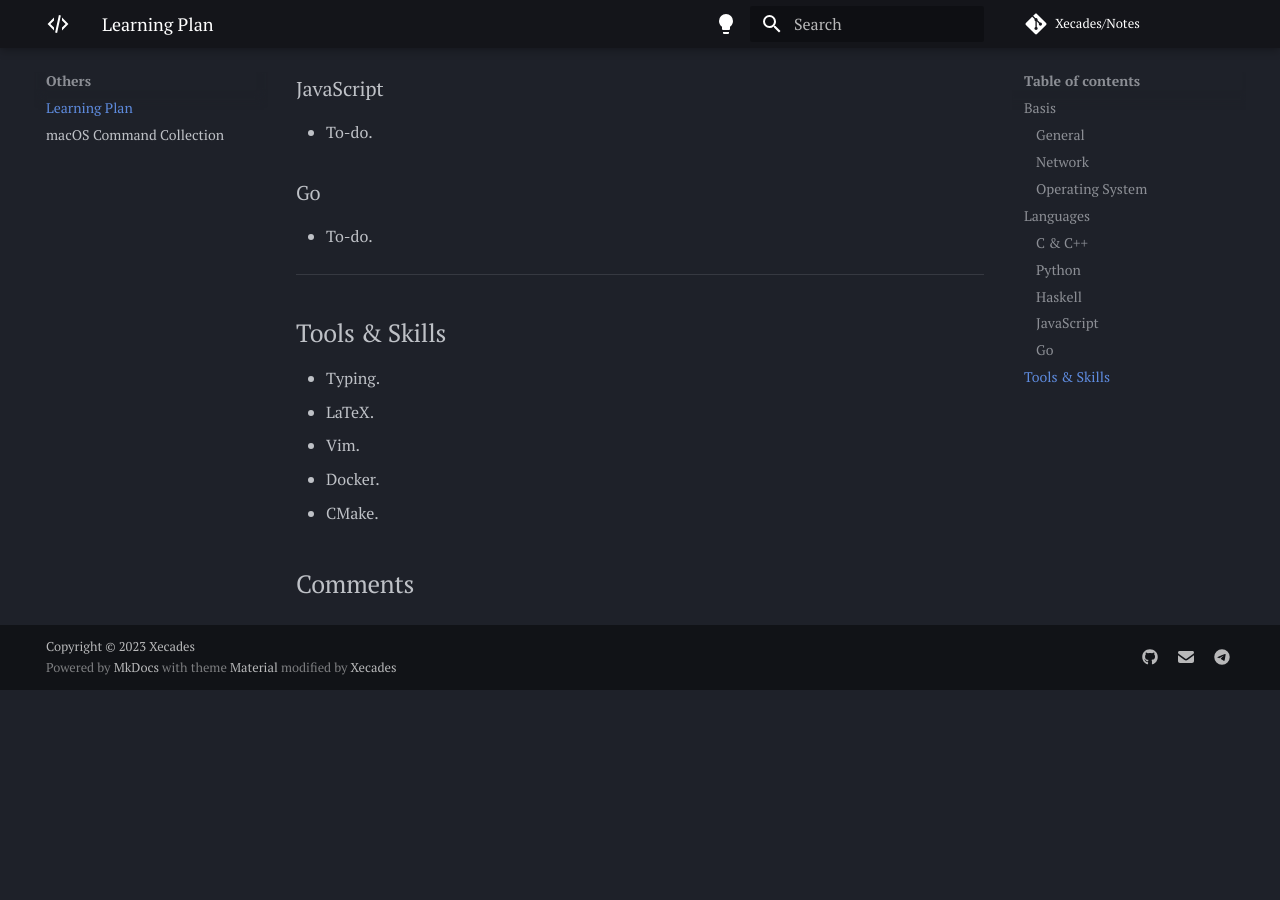
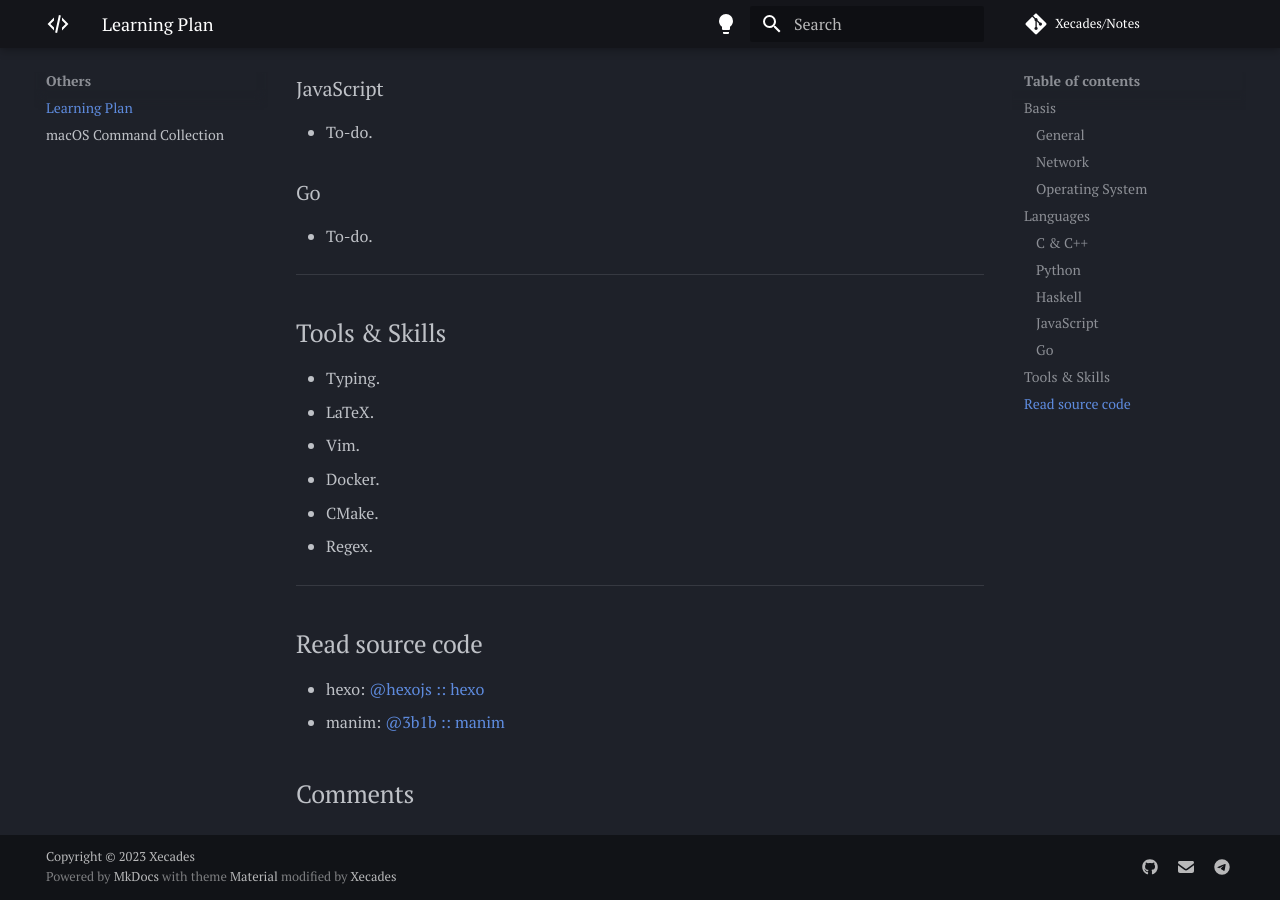
Before and after one commit to Xecades/Notes, an MkDocs documentation site: the page built from docs/others/learning-plan.md, in a window 1280 px wide and 900 px high, scrolled down 1086 px. Built offline with MkDocs 1.6.1 and Material for MkDocs 9.7.7, drawn with Linux system fonts in a browser that asks for light colours; comment, search, counter and statistics services are not loaded; before the commit the page ends 1776 px from its top, so only the background shows below that.

Commit message:
update learning plan

```diff
--- a/docs/others/learning-plan.md
+++ b/docs/others/learning-plan.md
@@ -57,3 +57,11 @@ Several languages that I am interested in.
  - Vim.
  - Docker.
  - CMake.
+ - Regex.
+
+---
+
+## Read source code
+
+ - hexo: [@hexojs :: hexo](https://github.com/hexojs/hexo)
+ - manim: [@3b1b :: manim](https://github.com/3b1b/manim)
```
